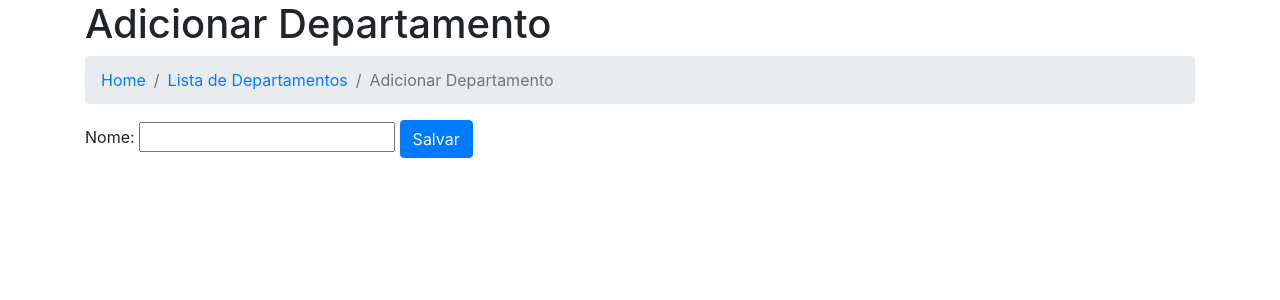
After one commit to LeandroSCoutinho/gestao_rh, a Django app: page /departamentos/novo in a window 1280 px wide. The commit adds this page. Shown: the top 300 px of the page. Run offline with Django 4.2, Linux system fonts and the light colour scheme; some libraries are stand-ins or nearby versions.

Commit message:
crud novo departamento

```diff
--- a/apps/departamentos/models.py
+++ b/apps/departamentos/models.py
@@ -1,4 +1,5 @@
 from django.db import models
+from django.urls import reverse
 
 from apps.empresas.models import Empresa
 
@@ -7,5 +8,7 @@ class Departamento(models.Model) :
     nome = models.CharField(max_length=70)
     empresa = models.ForeignKey(Empresa, on_delete=models.PROTECT, null=True, blank=True)
 
+    def get_absolute_url(self):
+        return reverse('list_departamentos')
     def __str__(self):
         return self.nome
--- /dev/null
+++ b/apps/departamentos/templates/departamentos/departamento_form.html
@@ -0,0 +1,18 @@
+{% extends 'base.html' %}
+
+{% block main %}
+    <h1>Adicionar Departamento </h1>
+    <nav aria-label="breadcrumb">
+      <ol class="breadcrumb">
+        <li class="breadcrumb-item"><a href="/">Home</a></li>
+        <li class="breadcrumb-item active" aria-current="page"><a href="{% url 'list_departamentos' %}">Lista de Departamentos</a></li>
+          <li class="breadcrumb-item active" aria-current="page">Adicionar Departamento</li>
+      </ol>
+    </nav>
+    <form method="post">
+        {% csrf_token %}
+
+        {{ form }}
+        <button type="submit" class="btn btn-primary">Salvar</button>
+    </form>
+{% endblock %}
--- a/apps/departamentos/templates/departamentos/departamento_list.html
+++ b/apps/departamentos/templates/departamentos/departamento_list.html
@@ -15,5 +15,5 @@
         <a class="btn btn-danger" href="#">Excluir</a><br>
     {% endfor %}
     <hr>
-    <a class="btn btn-info" href="#">+ Novo</a><br>
+    <a class="btn btn-info" href="{% url 'create_departamento' %}">+ Novo</a><br>
 {% endblock %}
--- a/apps/departamentos/urls.py
+++ b/apps/departamentos/urls.py
@@ -1,7 +1,7 @@
 from django.urls import path
-from .views import DepartamentoList
+from .views import DepartamentoList, DepartamentoNovo
 
 urlpatterns = [
     path('',DepartamentoList.as_view(), name = 'list_departamentos' ),
-
+    path('novo',DepartamentoNovo.as_view(), name = 'create_departamento' ),
 ]
--- a/apps/departamentos/views.py
+++ b/apps/departamentos/views.py
@@ -1,6 +1,6 @@
 from django.contrib.auth.models import User
 from .models import Departamento
-from django.views.generic import ListView
+from django.views.generic import ListView,CreateView
 
 
 class DepartamentoList(ListView):
@@ -9,3 +9,12 @@ class DepartamentoList(ListView):
     def get_queryset(self):
         empresa_logada = self.request.user.funcionario.empresa
         return Departamento.objects.filter(empresa=empresa_logada)
+class DepartamentoNovo(CreateView):
+    model = Departamento
+    fields = ['nome']
+
+    def form_valid(self, form):
+        departamento = form.save(commit=False)
+        departamento.empresa = self.request.user.funcionario.empresa
+        departamento.save()
+        return super(DepartamentoNovo, self).form_valid(form)
```
